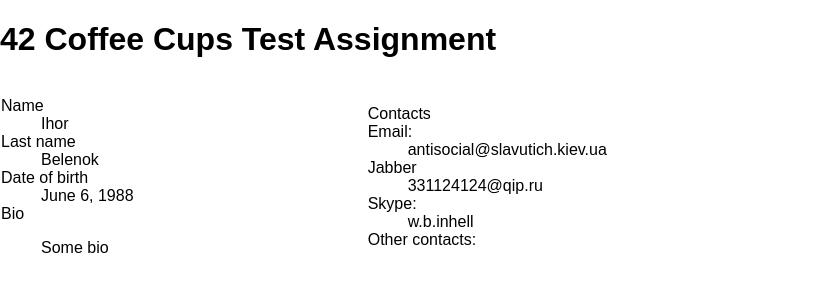
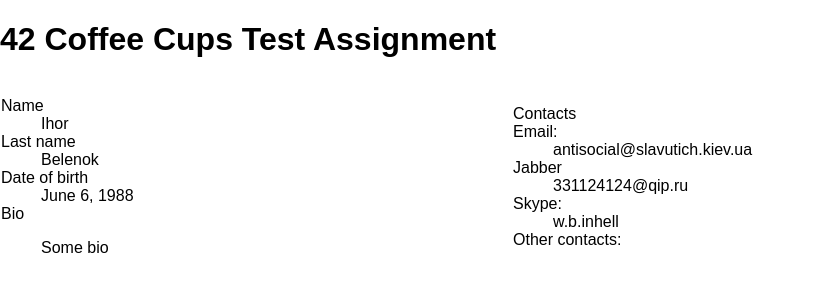
Before and after one commit to willburninhell/42cctest, a Django app: page / in a window 1280 px wide. Shown: the top 300 px of the page, without its empty margins (0-815 px from the left). Run offline with Django 3.2, Linux system fonts and the light colour scheme; data comes from the database, SQL or seed files in the repository; some libraries are stand-ins or nearby versions.

Commit message:
ticket_1: finished version

```diff
--- a/testproj/core/templates/core/index.html
+++ b/testproj/core/templates/core/index.html
@@ -3,7 +3,7 @@
 <h1>42 Coffee Cups Test Assignment</h1>
 <table class="contact-table">
 	<tr>
-		<td>
+		<td class="col1">
 			<dl>
 				<dt>Name</dt>
 				<dd>{{ contact.name }}</dd>
@@ -14,7 +14,7 @@
 				<dt>Bio</dt>
 				<dd>{{ contact.bio|linebreaks }}</dd>
 			</dl>
-		<td>
+		<td class="col1">
 			<dl>
 				Contacts
 				<dt>Email:</dt>
```
